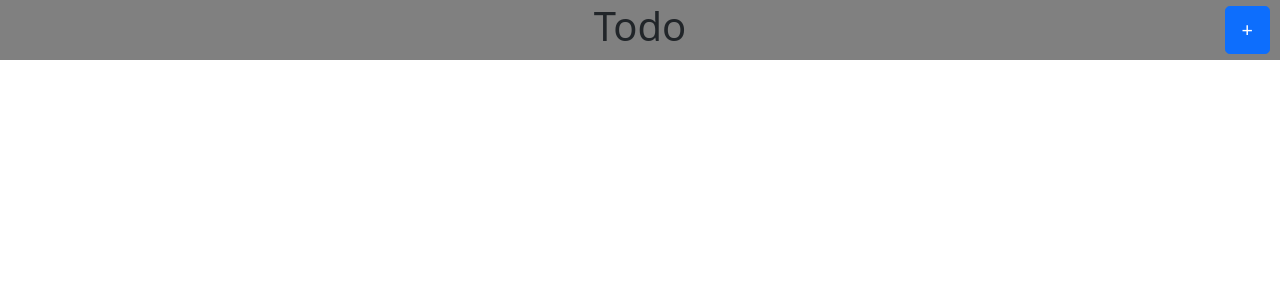
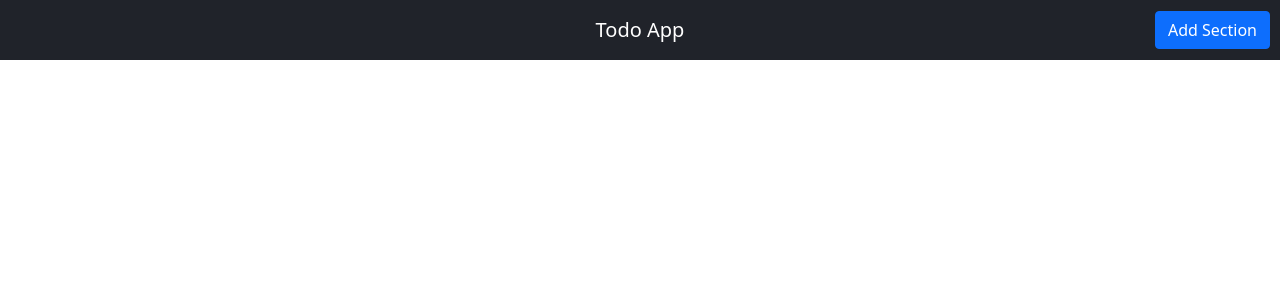
Before and after one commit to IagoBarboza/todo, a React (Create React App) app: page / in a window 1280 px wide. Shown: the top 300 px of the page. Built offline with nearby package versions, Linux system fonts and the light colour scheme.

Commit message:
feat: improve header UI

```diff
--- a/src/Header/index.tsx
+++ b/src/Header/index.tsx
@@ -4,17 +4,19 @@ import { TodoContext } from '../common/TodoContext'
 import { v4 as uuidv4 } from 'uuid'
 import { Button } from 'react-bootstrap'
 
-const Container = styled.section`
+const Container = styled.header`
   position: relative;
   display: flex;
   flex-direction: column;
   justify-content: center;
-  background: gray;
+  background: #20232a;
   height: 60px;
 `
 
-const Title = styled.h1`
+const Title = styled.div`
   text-align: center;
+  color: white;
+  font-size: 20px;
 `
 
 const AddButton = styled(Button)`
@@ -32,12 +34,12 @@ export default function Header (): JSX.Element {
 
   return (
     <Container>
-      <Title>Todo</Title>
+      <Title>Todo App</Title>
       <AddButton
         onClick={handleAddSection}
-        size="lg"
+        size="md"
       >
-        +
+        Add Section
       </AddButton>
     </Container>
   )
```
